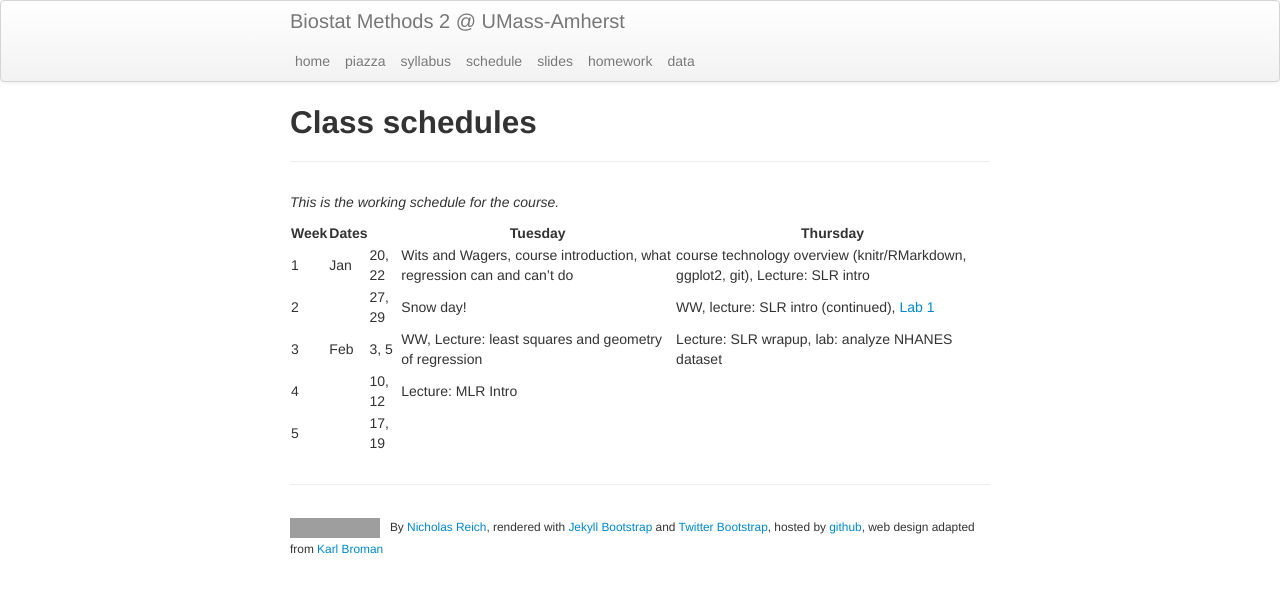
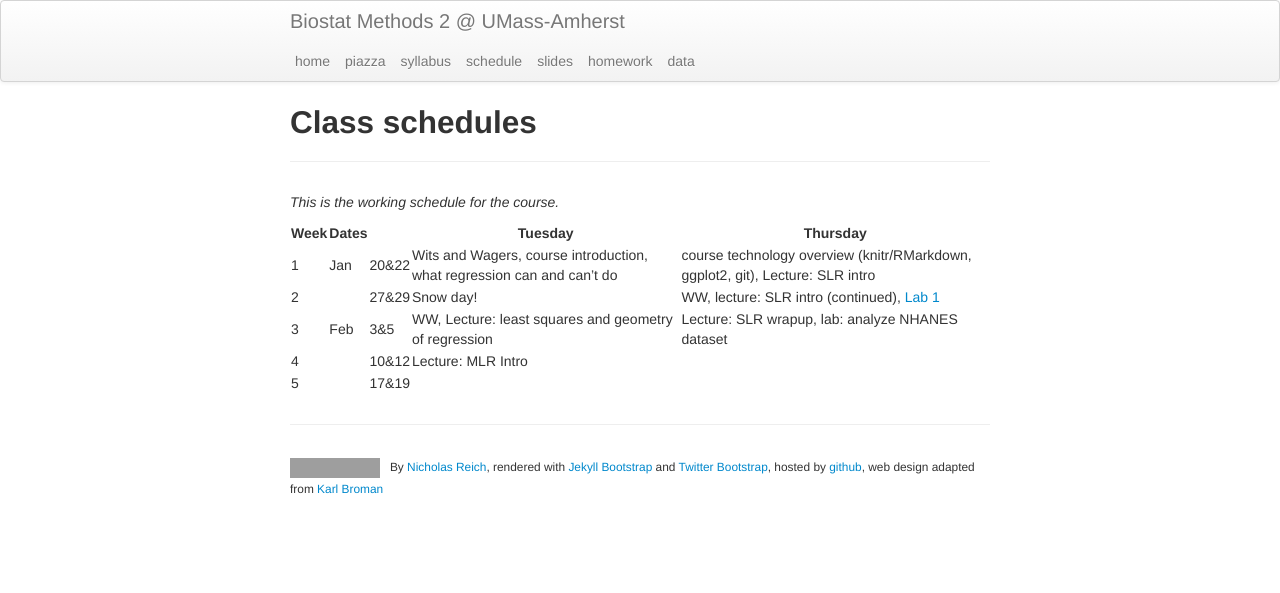
Before and after one commit to nickreich/stat-modeling-2015, a Jekyll site: the page built from pages/schedule.md, in a window 1280 px wide. Shown: the top 593 px of the page. Built offline with Jekyll 4.4.1, drawn with Linux system fonts in a browser that asks for light colours; grey boxes are pictures that could not be loaded.

Commit message:
schedule format.

```diff
--- a/pages/schedule.md
+++ b/pages/schedule.md
@@ -8,11 +8,11 @@ tagline:
 
 Week | Dates |     | Tuesday | Thursday
 ---- | ----- | --- | ------- | -------
- 1  | Jan | 20, 22 | Wits and Wagers, course introduction, what regression can and can't do | course technology overview (knitr/RMarkdown, ggplot2, git), Lecture: SLR intro
- 2  |     | 27, 29 | Snow day! | WW, lecture: SLR intro (continued), [Lab 1](../assets/labs/lab1-intro-slr.pdf)
- 3  | Feb | 3, 5   | WW, Lecture: least squares and geometry of regression | Lecture: SLR wrapup, lab: analyze NHANES dataset
- 4  |     | 10, 12 | Lecture: MLR Intro  |
- 5  |     | 17, 19 |  |
+ 1  | Jan | 20&22 | Wits and Wagers, course introduction, what regression can and can't do | course technology overview (knitr/RMarkdown, ggplot2, git), Lecture: SLR intro
+ 2  |     | 27&29 | Snow day! | WW, lecture: SLR intro (continued), [Lab 1](../assets/labs/lab1-intro-slr.pdf)
+ 3  | Feb | 3&5   | WW, Lecture: least squares and geometry of regression | Lecture: SLR wrapup, lab: analyze NHANES dataset
+ 4  |     | 10&12 | Lecture: MLR Intro  |
+ 5  |     | 17&19 |  |
 
 
 <!--
```
